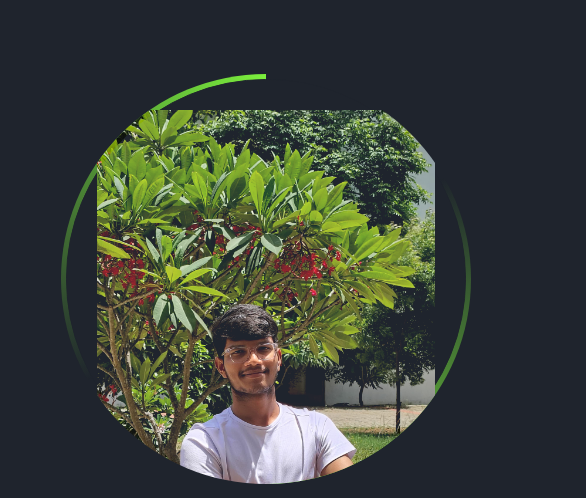
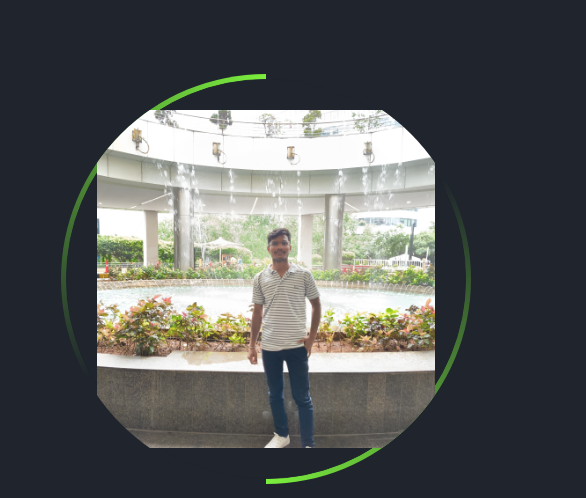
Before and after one commit to dk9480/Portfolio, a plain HTML site: page index.html in a window 1280 px wide. Shown: the part 161-659 px from the top of the page, 694-1280 px from the left. Drawn offline with nearby package versions, Linux system fonts and the light colour scheme; a web font is replaced by a local one.

Commit message:
Update index.html

```diff
--- a/index.html
+++ b/index.html
@@ -81,7 +81,7 @@
         <div class="Home-img">
             <div class="img-Box">
                 <div class="img-item">
-                    <img src="Images/Vijay.jpg" alt="">
+                    <img src="Images/Vijju.jpg" alt="">
                 </div>
             </div>
         </div>
```
